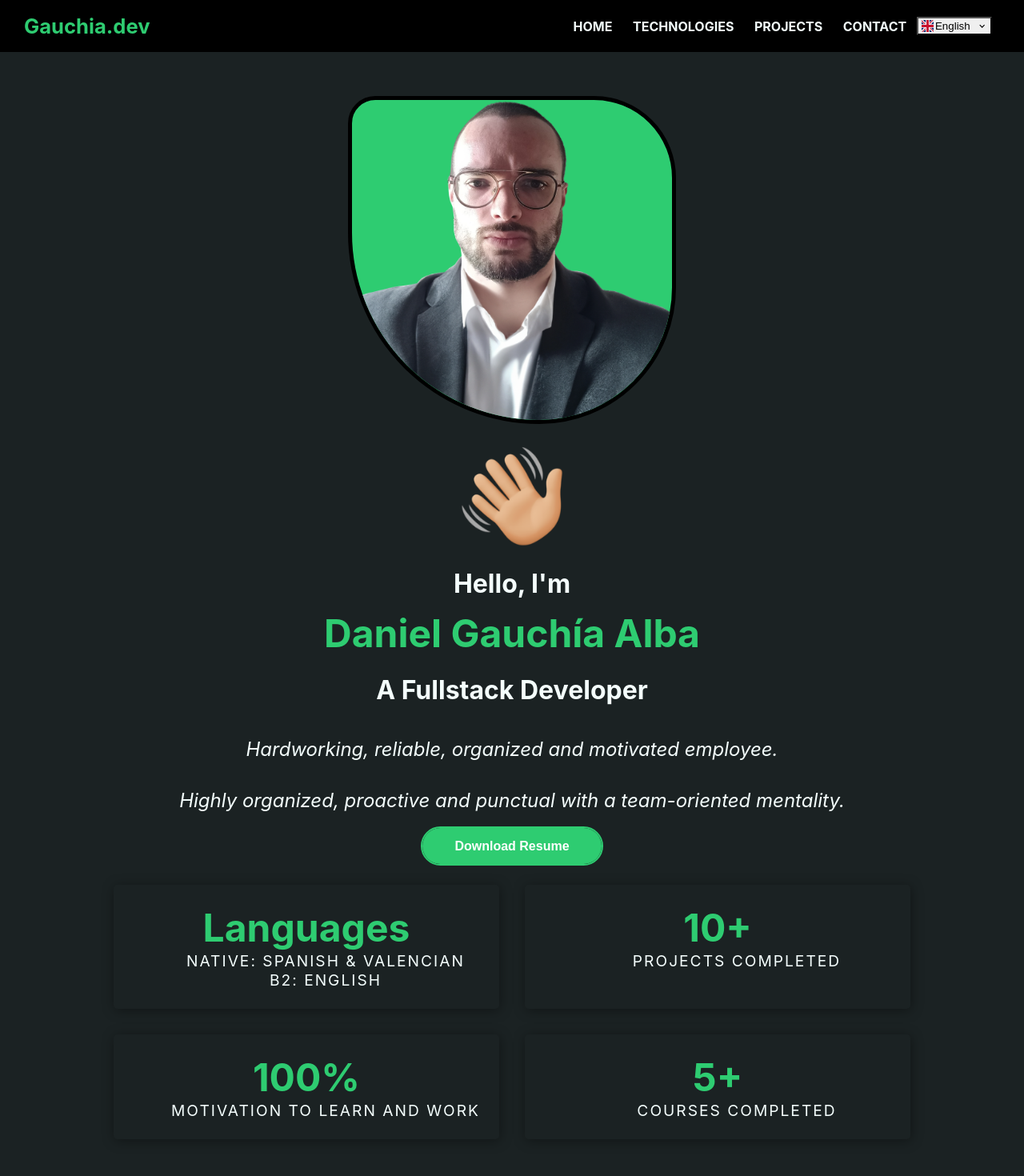
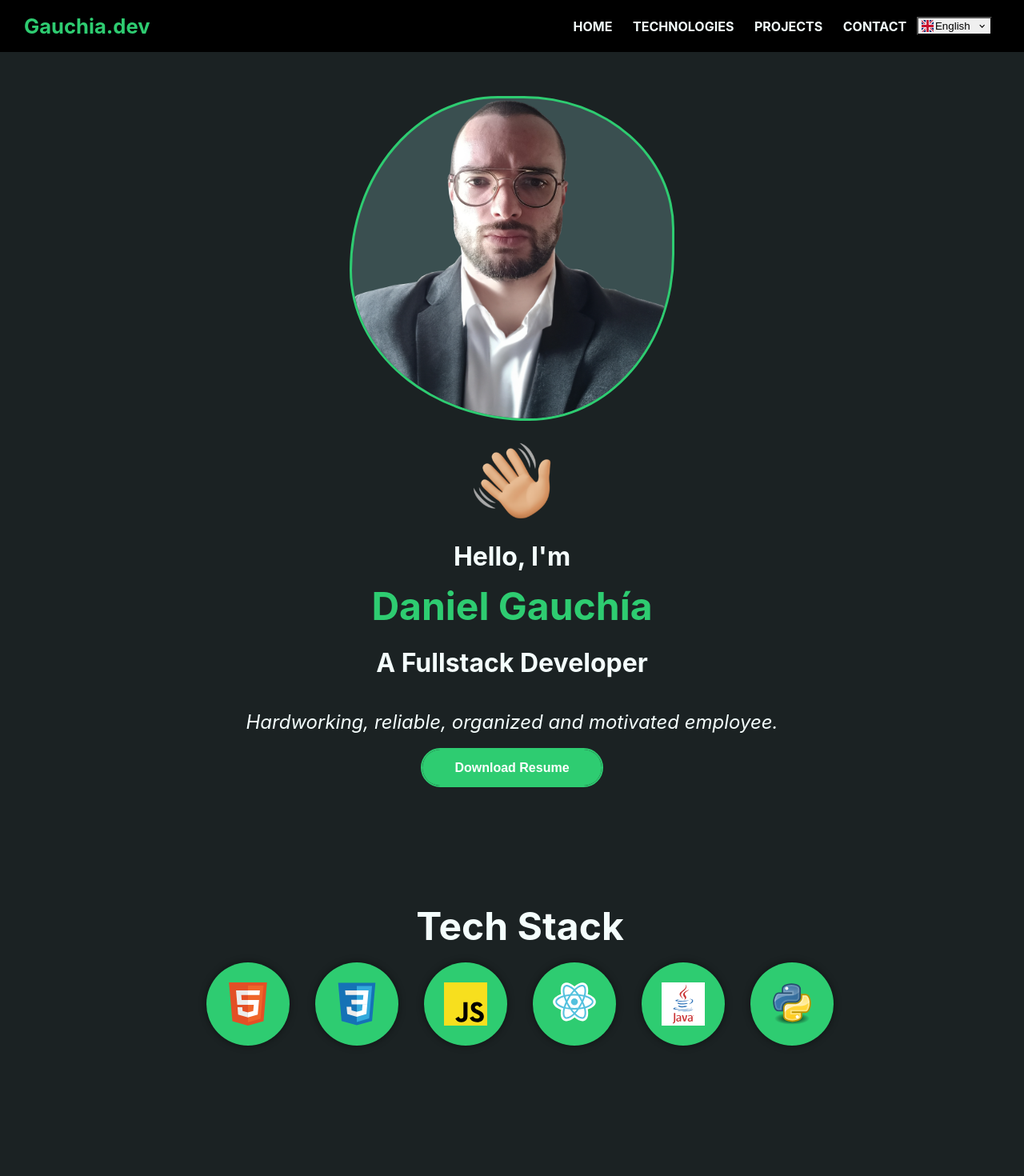
Before and after one commit to danielgauchia/danielgauchia.github.io, a React (Create React App) app: page /portfolio in a window 1280 px wide. Shown: the top 1470 px of the page at 80% size. Built offline with nearby package versions, Linux system fonts and the light colour scheme.

Commit message:
New page distribution

```diff
--- a/src/App.css
+++ b/src/App.css
@@ -21,9 +21,6 @@ section {
 	margin-top: 100px;
 }
 
-.me:hover {
-	background: var(--color-ternary);
-}
 .container {
 	display: flex;
 	align-items: center;
@@ -33,11 +30,29 @@ section {
 }
 
 .me {
-	max-width: 400px;
-	border-radius: 10% 30% 50% 70%;
-	border: 5px solid #000;
-	background: var(--color-secondary);
+	background: var(--color-ternary);
+	width: 400px;
+	height: 400px;
+	background-size: cover;
+	background-position: center center;
+	background-repeat: no-repeat;
+	border: 3px solid var(--color-secondary);
+	animation: morph 8s ease-in-out infinite;
+	border-radius: 60% 40% 30% 70%/60% 30% 70% 40%;
+	position: relative;
+	transition: all 1s ease-in-out;
+}
 
+@keyframes morph {
+	0% {
+		border-radius: 60% 40% 30% 70%/60% 30% 70% 40%;
+	}
+	50% {
+		border-radius: 30% 60% 70% 40%/50% 60% 30% 60%;
+	}
+	100% {
+		border-radius: 60% 40% 30% 70%/60% 30% 70% 40%;
+	}
 }
 
 .content {
@@ -45,52 +60,21 @@ section {
 }
 
 .hand {
-	max-width: 15%;
+	max-width: 100px;
+	width: 15%;
 	min-width: 80px;
-	transition: transform 0.3s; /* Smooth transition for rotation animation */
+	transition: transform 0.3s;
 }
 
 .hand:hover {
-	transform: rotate(50deg); /* Rotate the image 50 degrees on hover */
+	transform: rotate(50deg);
 }
 .name {
 	font-weight: bold;
 	color: var(--color-secondary);
 }
-.right-about {
-	display: grid;
-	grid-template-columns: repeat(2, 1fr);
-	grid-gap: 2rem;
-}
 
-.about-item {
-	border-radius: 5px;
-	transition: all 0.4s ease-in-out;
-	box-shadow: 1px 2px 15px rgba(0, 0, 0, 0.38);
-}
-.about-item:hover {
-	cursor: default;
-	transform: translateY(-5px);
-	box-shadow: 1px 4px 15px rgba(0, 0, 0, 0.32);
-	z-index: 1;
-}
-.abt-text {
-	padding: 1.5rem;
-	display: flex;
-	flex-direction: column;
-}
-.large-text {
-	font-size: 3rem;
-	font-weight: 700;
-	color: var(--color-secondary);
-}
-.abt-text .small-text {
-	padding-left: 3rem;
-	position: relative;
-	text-transform: uppercase;
-	font-size: 1.2rem;
-	letter-spacing: 2px;
-}
+
 
 .left-about {
 	padding-right: 5rem;
@@ -115,7 +99,7 @@ section {
 }
 
 footer {
-	background-color: var(--color-ternary);
+	background-color: #212d2e;
 	color: #f4fefd;
 	padding: 20px;
 	text-align: center;
@@ -304,7 +288,7 @@ input:checked + div span.line-2 {
 .carousel-slide img {
 	max-width: 100%;
 	height: auto;
-	outline: 2px solid #000;
+	outline: 2px solid var(--color-secondary);
 	border-radius: 10px;
 	transition: transform 0.3s ease;
 }
@@ -313,7 +297,6 @@ input:checked + div span.line-2 {
 	display: flex;
 	justify-content: center;
 	margin-top: 10px;
-
 }
 
 .carousel-dot {
@@ -324,7 +307,6 @@ input:checked + div span.line-2 {
 	margin: 0 5px;
 	cursor: pointer;
 	border: 1px solid black;
-
 }
 
 .carousel-dot.active {
@@ -516,8 +498,8 @@ button[type="submit"]:hover {
 	position: relative;
 	margin: 20px 0;
 }
-.subtext{
-	margin-bottom: 10px;
+.subtext {
+	margin-bottom: 30px;
 }
 .timeline:before {
 	content: "";
@@ -586,7 +568,6 @@ button[type="submit"]:hover {
 	transform: translateY(0px);
 }
 
-
 @media (max-width: 950px) {
 	nav {
 		display: block;
@@ -601,7 +582,6 @@ button[type="submit"]:hover {
 	.switch {
 		display: flex;
 	}
-
 }
 @media (max-width: 750px) {
 	.contact__icons {
@@ -609,11 +589,11 @@ button[type="submit"]:hover {
 		justify-content: center;
 		text-align: center;
 	}
-
 }
 @media (max-width: 509px) {
-	.me{
-		max-width: 350px;
+	.me {
+		width: 350px;
+		height:  350px;
 	}
 }
 @media (max-width: 750px) {
@@ -667,12 +647,10 @@ button[type="submit"]:hover {
 	}
 
 	.slides img.blurred-previous {
-
 		max-width: 70%;
 		margin-bottom: 10px;
 	}
 	.slides img.blurred-next {
-
 		max-width: 70%;
 		margin-top: 10px;
 	}
--- a/src/components/About.js
+++ b/src/components/About.js
@@ -40,20 +40,14 @@ function About() {
 			return (
 				<>
 					<p>Hardworking, reliable, organized and motivated employee.</p>
-					<p>
-						Highly organized, proactive and punctual with a team-oriented
-						mentality.
-					</p>
+
 				</>
 			);
 		} else if (language === "Español") {
 			return (
 				<>
 					<p>Empleado trabajador, confiable, organizado y motivado.</p>
-					<p>
-						Altamente organizado, proactivo y puntual con una mentalidad
-						orientada al trabajo en equipo.
-					</p>
+
 				</>
 			);
 		}
@@ -89,80 +83,9 @@ function About() {
 		return null;
 	};
 
-	const renderAboutItemText1 = () => {
-		if (language === "English") {
-			return (
-				<>
-					<p className='large-text'>Languages</p>
-					<p className='small-text'>Native: Spanish &amp; Valencian</p>
-					<p className='small-text'>B2: English </p>
-				</>
-			);
-		} else if (language === "Español") {
-			return (
-				<>
-					<p className='large-text'>Idiomas</p>
-					<p className='small-text'>Nativo: Español &amp; Valenciano</p>
-					<p className='small-text'>B2: Inglés</p>
-				</>
-			);
-		}
-		return null;
-	};
-	const renderAboutItemText2 = () => {
-		if (language === "English") {
-			return (
-				<>
-					<p className='large-text'>10+</p>
-					<p className='small-text'>Projects Completed</p>
-				</>
-			);
-		} else if (language === "Español") {
-			return (
-				<>
-					<p className='large-text'>10+</p>
-					<p className='small-text'>Proyectos completados</p>
-				</>
-			);
-		}
-		return null;
-	};
-	const renderAboutItemText3 = () => {
-		if (language === "English") {
-			return (
-				<>
-					<p className='large-text'>100%</p>
-					<p className='small-text'>Motivation to learn and work</p>
-				</>
-			);
-		} else if (language === "Español") {
-			return (
-				<>
-					<p className='large-text'>100%</p>
-					<p className='small-text'>Motivación para aprender y trabajar</p>
-				</>
-			);
-		}
-		return null;
-	};
-	const renderAboutItemText4 = () => {
-		if (language === "English") {
-			return (
-				<>
-					<p className='large-text'>5+</p>
-					<p className='small-text'>Courses Completed</p>
-				</>
-			);
-		} else if (language === "Español") {
-			return (
-				<>
-					<p className='large-text'>5+</p>
-					<p className='small-text'>Cursos completados</p>
-				</>
-			);
-		}
-		return null;
-	};
+
+
+
 
 	return (
 		<section id='about'>
@@ -174,27 +97,14 @@ function About() {
 					<div>
 						{renderGreeting()}
 						<h1>
-							<span className='name'>Daniel Gauchía Alba</span>
+							<span className='name'>Daniel Gauchía</span>
 						</h1>
 						{renderSubtitle()}
 						<div className='habilities'>{renderHabilities()}</div>
 						<div className='button'>{renderResumeLinkText()}</div>
 					</div>
 				</div>
-				<div className='right-about'>
-					<div className='about-item'>
-						<div className='abt-text'>{renderAboutItemText1()}</div>
-					</div>
-					<div className='about-item'>
-						<div className='abt-text'>{renderAboutItemText2()}</div>
-					</div>
-					<div className='about-item'>
-						<div className='abt-text'>{renderAboutItemText3()}</div>
-					</div>
-					<div className='about-item'>
-						<div className='abt-text'>{renderAboutItemText4()}</div>
-					</div>
-				</div>
+
 			</div>
 		</section>
 	);
--- a/src/components/Portfolio.js
+++ b/src/components/Portfolio.js
@@ -7,7 +7,7 @@ import { FontAwesomeIcon } from "@fortawesome/react-fontawesome";
 
 function Portfolio() {
 	const { language } = useContext(LanguageContext);
-	const [currentIndex, setCurrentIndex] = useState(0);
+	const [currentIndex, setCurrentIndex] = useState(1);
 
 	const renderTitle = () => {
 		if (language === "English") {
--- a/src/components/Skills.js
+++ b/src/components/Skills.js
@@ -36,14 +36,14 @@ function Skills() {
 	];
 	const renderTitle = () => {
 		if (language === "English") {
-			return <h1>Tech stack</h1>;
+			return <h1>Tech Stack</h1>;
 		} else if (language === "Español") {
 			return <h1>Tecnologías</h1>;
 		}
 		return null;
 	};
 	return (
-		<section id='skills' className='section-animation'>
+		<section id='skills'>
 			<div className='container'>
 				<div className='content'>
 					{renderTitle()}
--- a/src/pages/Home.js
+++ b/src/pages/Home.js
@@ -13,9 +13,9 @@ function Home() {
 		<>
 			<Navigation />
 			<About />
-                <Timeline/>
 			<Skills />
-                <Portfolio/>
+			<Timeline />
+			<Portfolio />
 			<Contact />
 			<Footer />
 		</>
```
Lines whose indentation alone changed are shown as unchanged.
